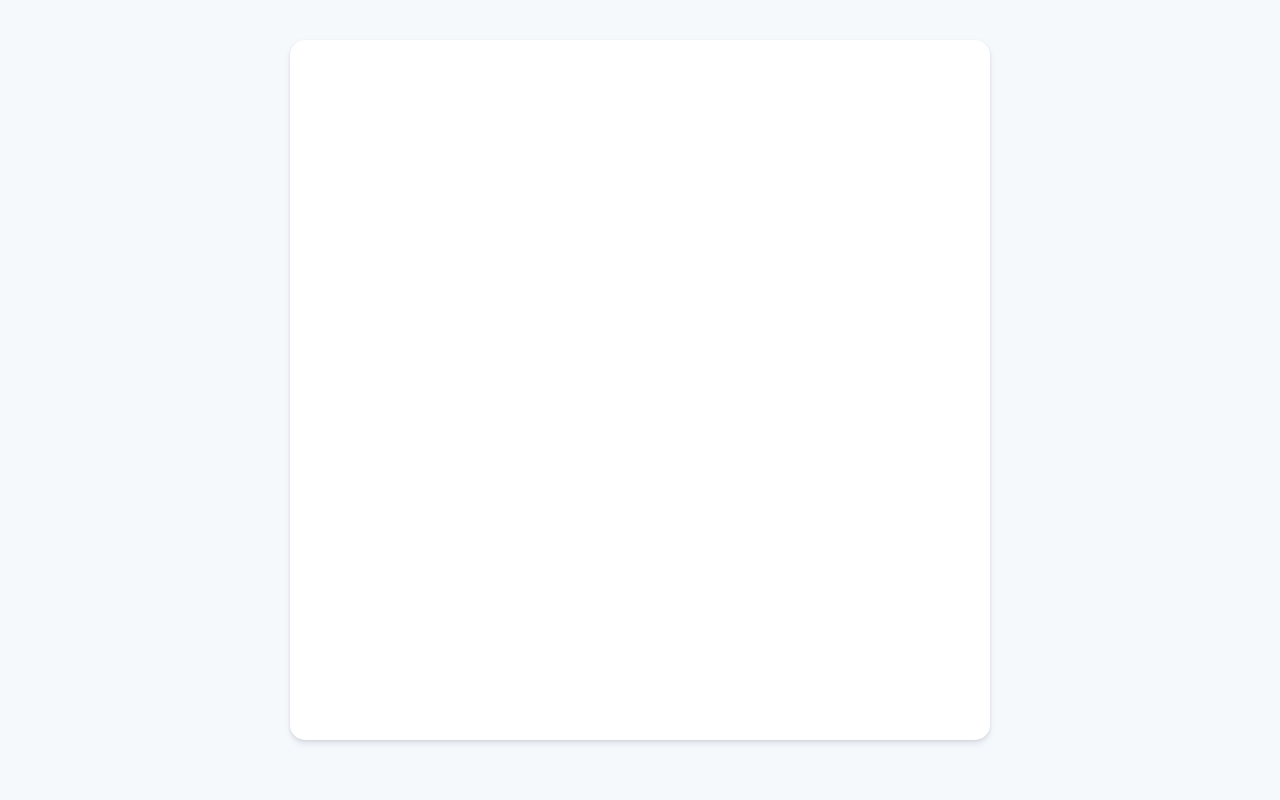
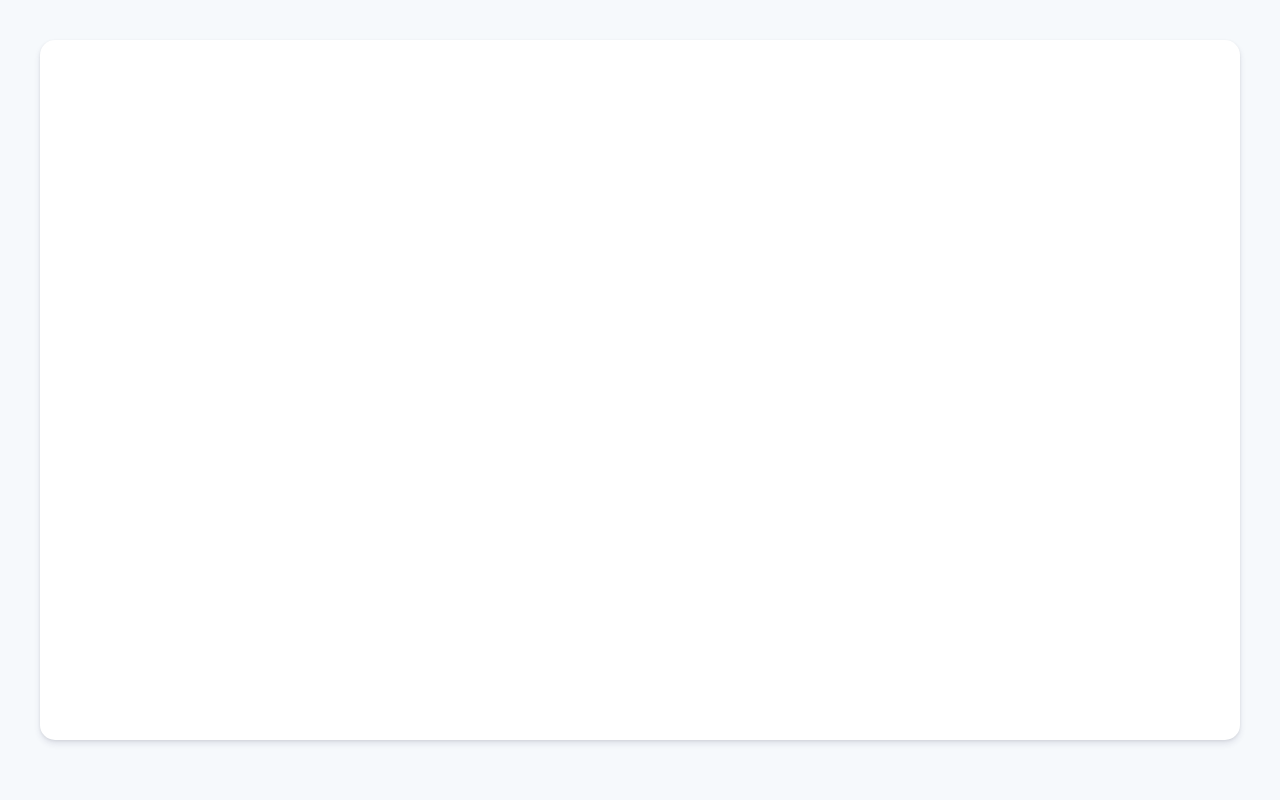
Before and after one commit to phj9020/paintjs, a plain HTML site: page index.html in a window 1280 px wide. Shown: the top 800 px of the page. Drawn offline with Linux system fonts and the light colour scheme.

Commit message:
canvas size fixed

```diff
--- a/app.js
+++ b/app.js
@@ -3,7 +3,7 @@ const ctx = canvas.getContext("2d");
 const color = document.getElementsByClassName("jsColor");
 
 // pixel manipulating size : pixel modifier에 사이즈를 줌 /
-canvas.width = 700;
+canvas.width = 1200;
 canvas.height = 700;
 
 //default 선의 기본값 색상 & 라인 두께
--- a/styles.css
+++ b/styles.css
@@ -10,7 +10,7 @@ body {
 }
 
 .canvas {
-    width: 700px;
+    width: 1200px;
     height: 700px;
     background-color: white;
     border-radius: 15px;
```
